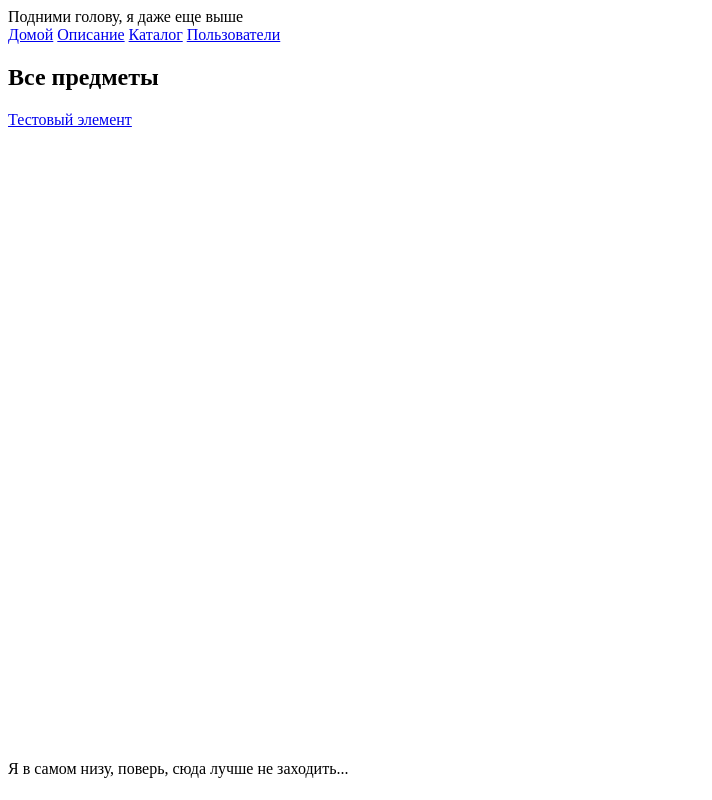
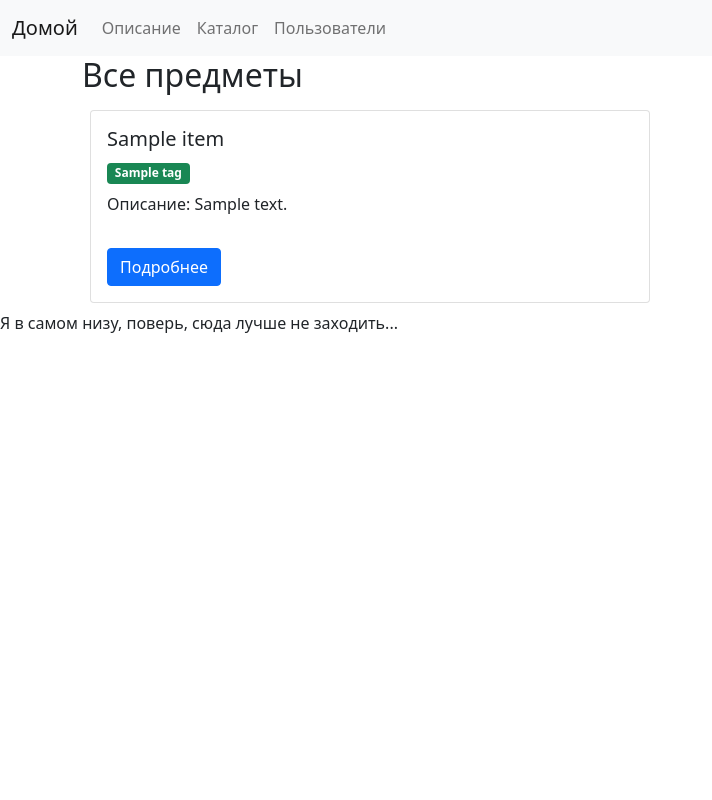
Before and after one commit to yeezy-na-izi/YlDjango, a Django app: page /catalog/ in a window 1280 px wide. Shown: the whole page, without its empty margins (0-712 px from the left). Run offline with Django 3.2, Linux system fonts and the light colour scheme; tables that the repository leaves empty hold one stand-in row (values such as "Sample post").

Commit message:
Task 5 without item_detail

```diff
--- a/YlDjango/urls.py
+++ b/YlDjango/urls.py
@@ -7,4 +7,5 @@ urlpatterns = [
     path('catalog/', include('catalog.urls')),
     path('about/', include('about.urls')),
     path('auth/', include('users.urls')),
+    path('__debug__/', include('debug_toolbar.urls')),
 ]
--- a/catalog/models.py
+++ b/catalog/models.py
@@ -54,14 +54,23 @@ class Item(PublishedMixin):
 
 
 class Tag(SlugMixin, PublishedMixin):
+    name = models.CharField(verbose_name='Имя', max_length=255, default='')
+
     class Meta(SlugMixin.Meta, PublishedMixin.Meta):
         verbose_name = 'Тег'
         verbose_name_plural = 'Теги'
 
+    def __str__(self):
+        return self.name
+
 
 class Category(SlugMixin, PublishedMixin):
+    name = models.CharField(verbose_name='Имя', max_length=255, default='')
     weight = models.PositiveSmallIntegerField(verbose_name='Вес', default=100)
 
     class Meta(SlugMixin.Meta, PublishedMixin.Meta):
         verbose_name = 'Категория'
         verbose_name_plural = 'Категории'
+
+    def __str__(self):
+        return self.name
--- a/catalog/views.py
+++ b/catalog/views.py
@@ -1,13 +1,26 @@
+from django.db.models import Prefetch
 from django.shortcuts import render
+from django.http import Http404
+from catalog.models import Item, Tag
+
+from django.shortcuts import get_object_or_404
 
 
 def item_list(request):
-    context = {}
-
+    items = Item.objects.filter(is_published=True).prefetch_related(
+        Prefetch(
+            'tags',
+            queryset=Tag.objects.filter(is_published=True)
+        )
+    )
+    context = {'items': items}
     return render(request, 'catalog/all_items.html', context)
 
 
 def item_detail(request, pk):
-    context = {'id': pk}
-
+    try:
+        item = Item.objects.get(pk=pk)
+    except Item.DoesNotExist:
+        raise Http404('Item does not found')
+    context = {'item': item}
     return render(request, 'catalog/item_detail.html', context)
--- /dev/null
+++ b/core/custom_tags.py
@@ -0,0 +1,8 @@
+from django import template
+
+register = template.Library()
+
+
+@register.filter(name='word_to')
+def word_to(value: str, key: int):
+    return ' '.join(value.split()[:key])
--- a/requirements.txt
+++ b/requirements.txt
@@ -1,7 +1,9 @@
 asgiref==3.5.0
 Django==3.2.12
+django-debug-toolbar==3.2.4
 django-extensions==3.1.5
 flake8==4.0.1
+flake8-django==1.1.2
 mccabe==0.6.1
 pycodestyle==2.8.0
 pyflakes==2.4.0
--- a/templates/catalog/all_items.html
+++ b/templates/catalog/all_items.html
@@ -5,12 +5,10 @@
 {% endblock %}
 
 {% block content %}
-    <section style="height: 85vh">
-        <h1>Все предметы</h1>
-        <div>
-            <a href="{% url 'item_detail' 1 %}">
-                Тестовый элемент
-            </a>
-        </div>
+    <section class="container">
+        {% if items %}
+            <h2>Все предметы</h2>
+        {% endif %}
+        {% include 'includes/items_display.html' %}
     </section>
 {% endblock %}
--- a/templates/includes/header.html
+++ b/templates/includes/header.html
@@ -1,11 +1,41 @@
 <header>
-    <div>
-        Подними голову, я даже еще выше
-    </div>
-    <div>
-        <a href="{% url 'homepage' %}">Домой</a>
-        <a href="{% url 'about' %}">Описание</a>
-        <a href="{% url 'all_items' %}">Каталог</a>
-        <a href="{% url 'all_users' %}">Пользователи</a>
-    </div>
+    {#    <div>#}
+    {#        Подними голову, я даже еще выше#}
+    {#    </div>#}
+    {#    <div>#}
+    {#        <a href="{% url 'homepage' %}">Домой</a>#}
+    {#        <a href="{% url 'about' %}">Описание</a>#}
+    {#        <a href="">Каталог</a>#}
+    {#        <a href="{% url 'all_users' %}">Пользователи</a>#}
+    {#        {% if request.user.is_superuser %}#}
+    {#            <a href="{% url 'admin:index' %}">Админка</a>#}
+    {#        {% endif %}#}
+    {#    </div>#}
+    <nav class="navbar navbar-expand-lg  navbar-light bg-light">
+        <div class="container-fluid">
+            <a class="navbar-brand" href="{% url 'homepage' %}">Домой</a>
+            <button class="navbar-toggler" type="button" data-bs-toggle="collapse" data-bs-target="#navbarNav"
+                    aria-controls="navbarNav" aria-expanded="false" aria-label="Toggle navigation">
+                <span class="navbar-toggler-icon"></span>
+            </button>
+            <div class="collapse navbar-collapse" id="navbarNav">
+                <ul class="navbar-nav">
+                    <li class="nav-item">
+                        <a class="nav-link" href="{% url 'about' %}">Описание</a>
+                    </li>
+                    <li class="nav-item">
+                        <a class="nav-link" href="{% url 'all_items' %}">Каталог</a>
+                    </li>
+                    <li class="nav-item">
+                        <a class="nav-link" href="{% url 'all_users' %}">Пользователи</a>
+                    </li>
+                    {% if request.user.is_superuser %}
+                        <li class="nav-item">
+                            <a class="nav-link" href="{% url 'admin:index' %}">Админка</a>
+                        </li>
+                    {% endif %}
+                </ul>
+            </div>
+        </div>
+    </nav>
 </header>
--- a/templates/includes/index.html
+++ b/templates/includes/index.html
@@ -5,6 +5,11 @@
     <title>
         {% block title %}Заголовок страницы{% endblock %}
     </title>
+
+    <link href="https://cdn.jsdelivr.net/npm/bootstrap@5.0.2/dist/css/bootstrap.min.css" rel="stylesheet"
+          integrity="sha384-EVSTQN3/azprG1Anm3QDgpJLIm9Nao0Yz1ztcQTwFspd3yD65VohhpuuCOmLASjC" crossorigin="anonymous">
+    {% block styles %}
+    {% endblock %}
 </head>
 <body>
 {% include 'includes/header.html' %}
@@ -20,5 +25,14 @@
 {% endblock %}
 
 {% include 'includes/footer.html' %}
+
+{% block scripts %}
+{% endblock %}
+<script src="https://cdn.jsdelivr.net/npm/@popperjs/core@2.9.2/dist/umd/popper.min.js"
+        integrity="sha384-IQsoLXl5PILFhosVNubq5LC7Qb9DXgDA9i+tQ8Zj3iwWAwPtgFTxbJ8NT4GN1R8p"
+        crossorigin="anonymous"></script>
+<script src="https://cdn.jsdelivr.net/npm/bootstrap@5.0.2/dist/js/bootstrap.min.js"
+        integrity="sha384-cVKIPhGWiC2Al4u+LWgxfKTRIcfu0JTxR+EQDz/bgldoEyl4H0zUF0QKbrJ0EcQF"
+        crossorigin="anonymous"></script>
 </body>
 </html>
--- /dev/null
+++ b/templates/includes/items_display.html
@@ -0,0 +1,25 @@
+{% load custom_tags %}
+<div class="row">
+    {% for item in items %}
+        <div class="col-sm-6">
+            <div class="card m-2" style="width: 35rem;">
+                <div class="card-body">
+                    <div class="card-title">
+                        <h5>
+                            {{ item.name }}
+                        </h5>
+                        {% for tag in item.tags.all %}
+                            <span class="badge bg-success">{{ tag.name }}</span>
+                        {% endfor %}
+                    </div>
+                    <p class="card-text">Описание: {{ item.text|word_to:10 }}</p>
+                </div>
+                <div class="card-body">
+                    <a href="{% url 'item_detail' item.pk %}" class="btn btn-primary">Подробнее</a>
+                </div>
+            </div>
+        </div>
+    {% empty %}
+        <h3>Так стоп, а где товары?</h3>
+    {% endfor %}
+</div>
```
Also changed, not shown: YlDjango/settings.py (+10 -0 lines), catalog/admin.py (+4 -4 lines), homepage/views.py (+11 -2 lines), templates/catalog/item_detail.html (+11 -3 lines), templates/homepage/index.html (+9 -0 lines), catalog/migrations/0008_tag_name.py (added), catalog/migrations/0009_category_name.py (added).
